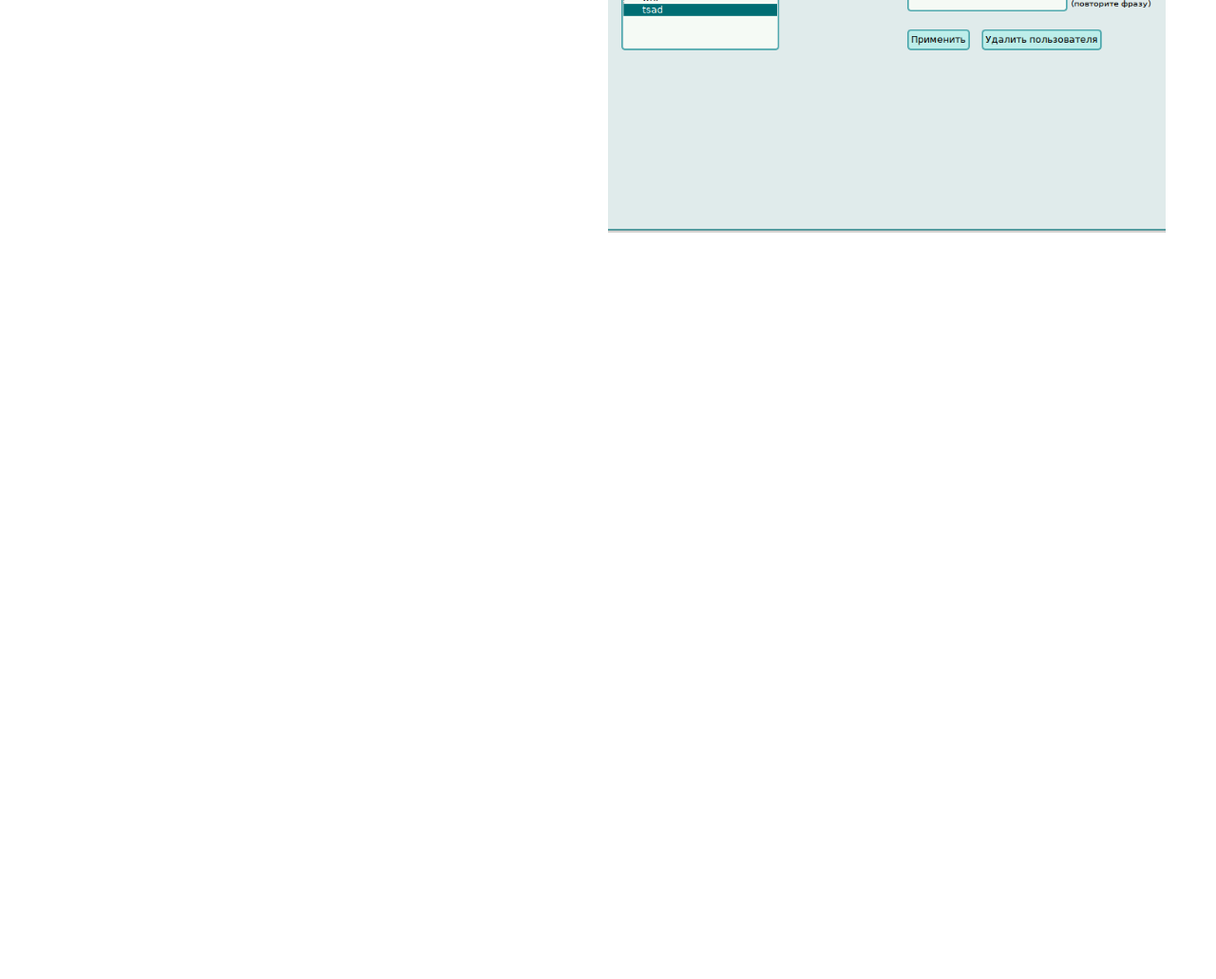
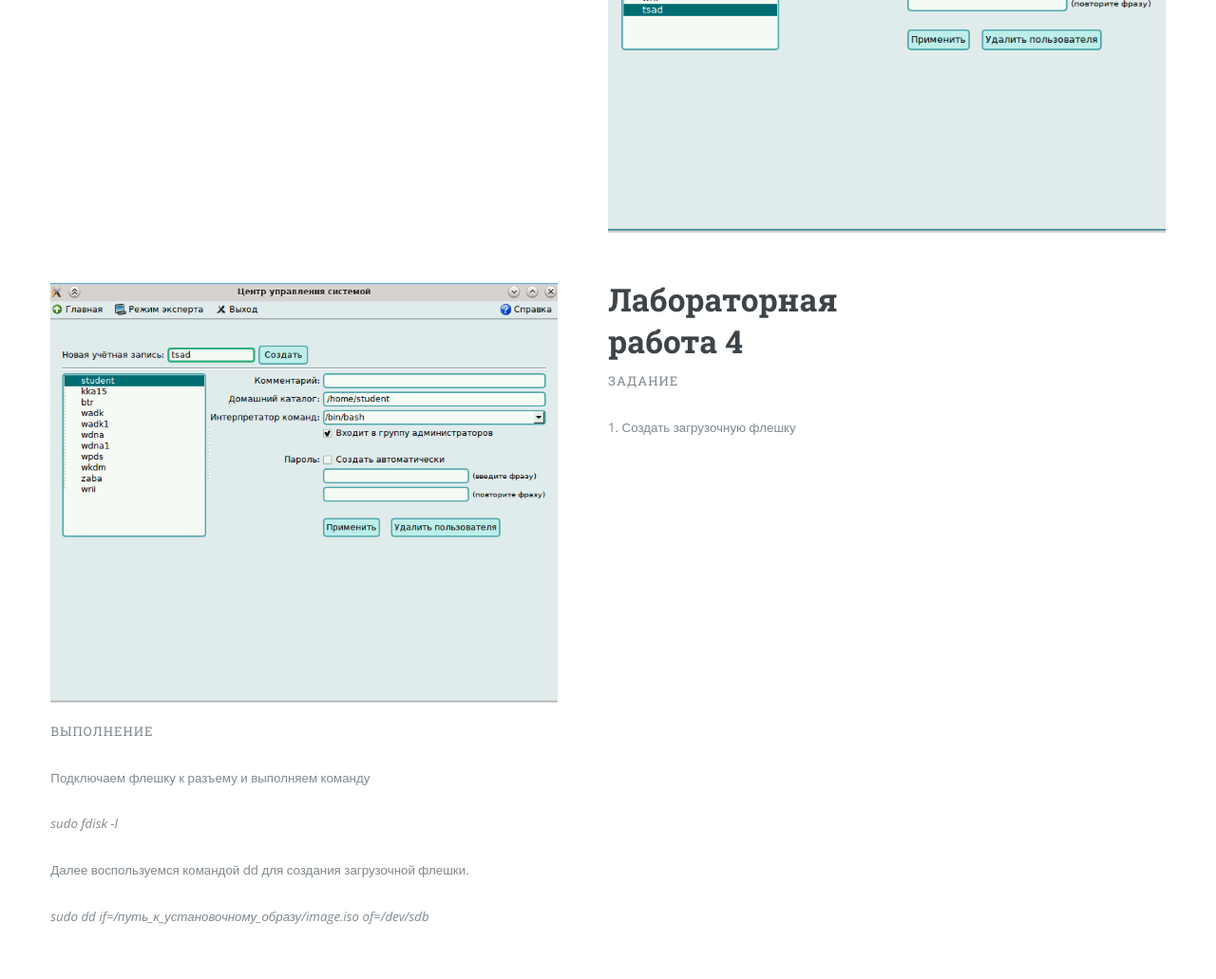
Before and after one commit to alevtina73/alevtina73.github.io, a plain HTML site: page index.html in a window 1280 px wide. Shown: the part 839-1870 px from the top of the page at 95% size. Before the commit the page ends 1139 px from the top, so only its background shows below. Drawn offline with nearby package versions, Linux system fonts and the light colour scheme.

Commit message:
Update index.html

```diff
--- a/index.html
+++ b/index.html
@@ -53,6 +53,32 @@
 										<img src="images/laba1_2.png" alt="" />
 									</span>
 								</section>
+
+								<section id="banner">
+									<span class="image_l object">
+										<img src="images/laba1_1.png" alt="" />
+									</span>
+									<div class="content_r" id="laba7">
+										<header>
+											<h1>Лабораторная<br />
+											работа 4</h1>
+											<p>Задание</p>
+										</header>
+										<p>1. Создать загрузочную флешку </p>
+									</div>
+
+								</section>
+								<section id="banner">
+									<div class="content_l">
+										<header>
+											<p>Выполнение</p>
+										</header>
+										<p>Подключаем флешку к разъему и выполняем команду</p>
+										<p><i>sudo fdisk -l</i></p>
+										<p>Далее воспользуемся командой dd для создания загрузочной флешки.</p>
+										<p><i>sudo dd if=/путь_к_установочному_образу/image.iso of=/dev/sdb</i></p>
+										</div>
+								</section>
 						</div>
 					</div>
 
```
